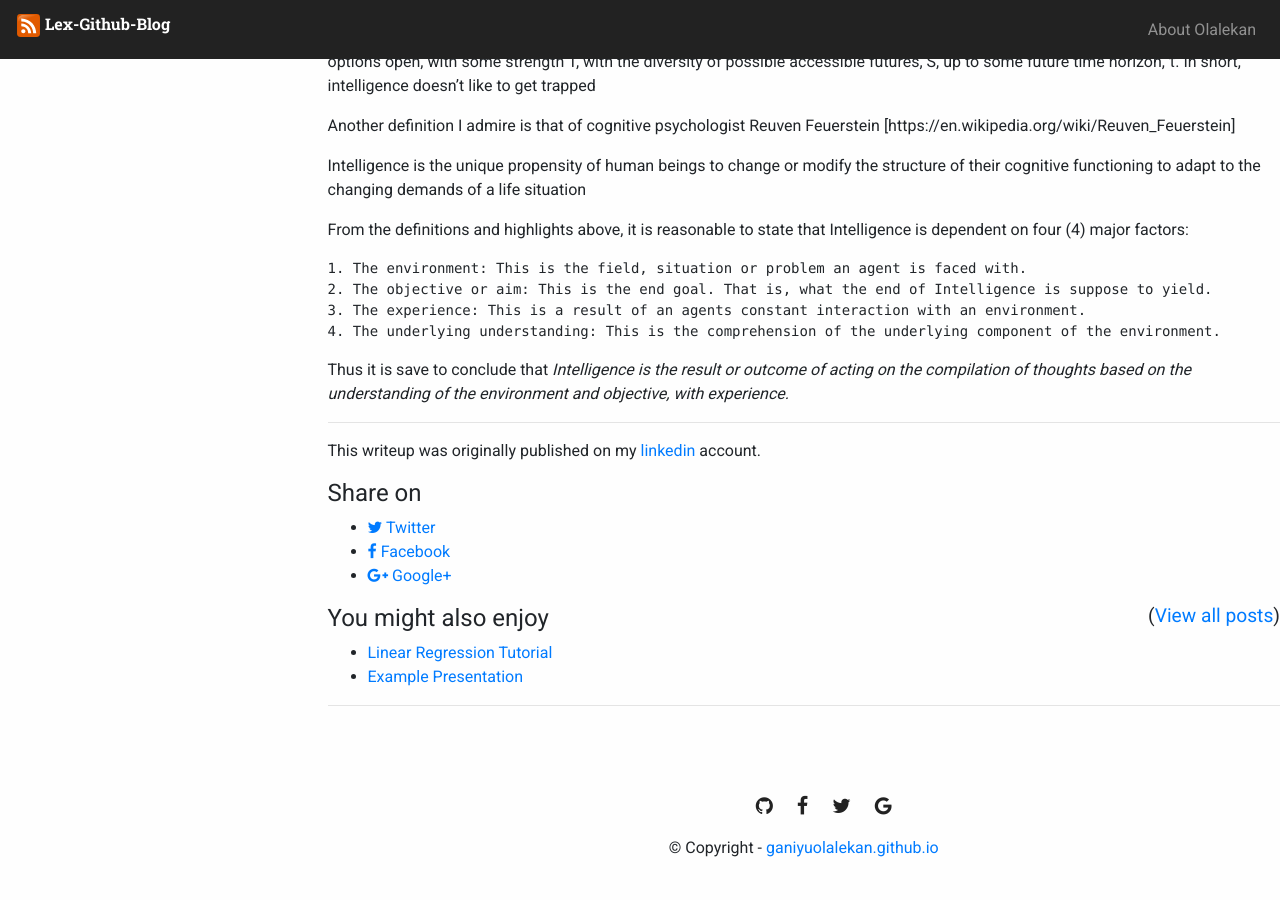
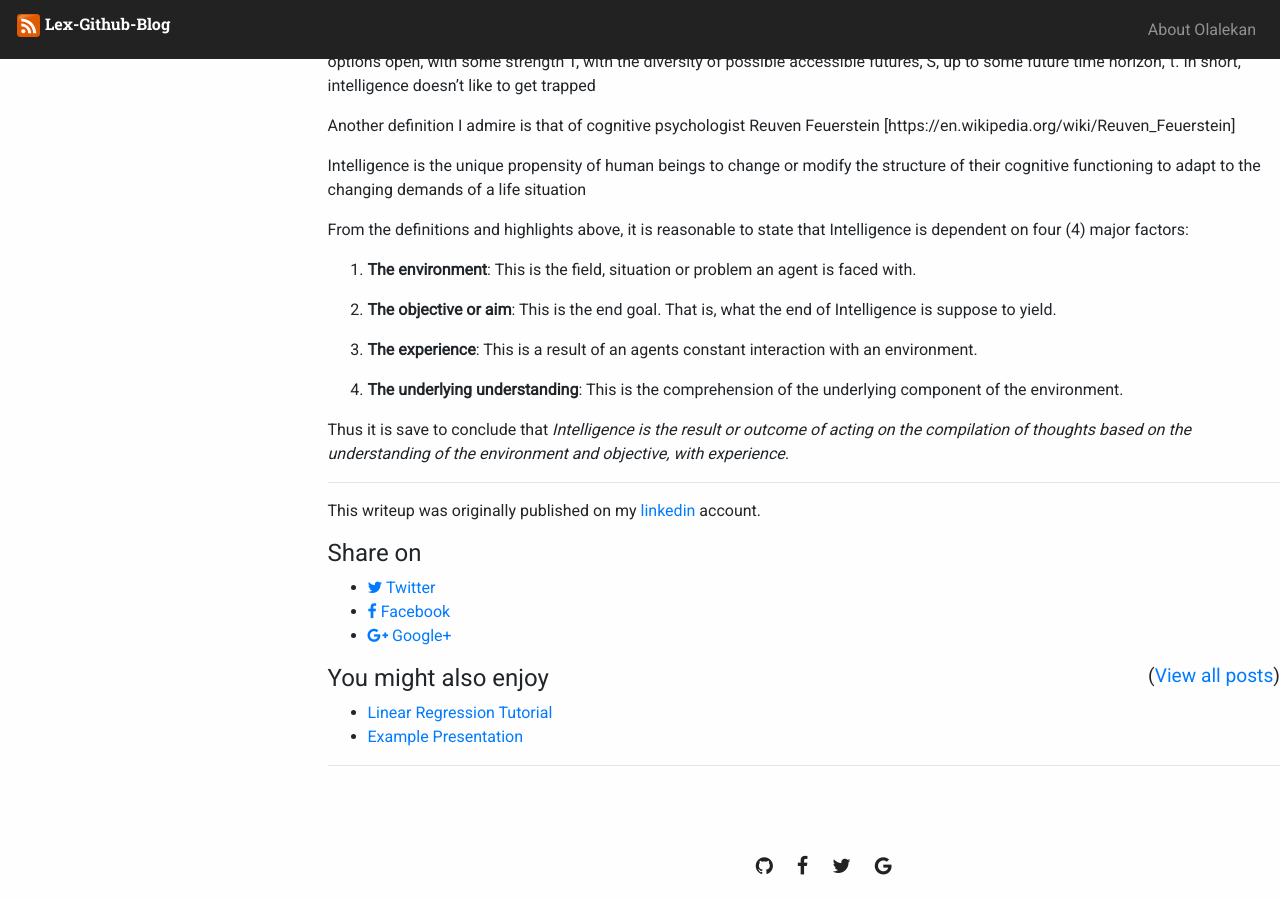
Before and after one commit to ganiyuolalekan/ganiyuolalekan.github.io, a Jekyll site: the page built from _posts/2020-08-31-whai-is-intelligence?.md, in a window 1280 px wide and 900 px high, scrolled down 964 px. Built offline with Jekyll 4.4.1, drawn with Linux system fonts in a browser that asks for light colours; nearby versions of some CDN libraries; comment, search, counter and statistics services are not loaded; before the commit the page ends 1840 px from its top, so only the background shows below that.

Commit message:
fixed md

```diff
--- a/_posts/2020-08-31-whai-is-intelligence?.md
+++ b/_posts/2020-08-31-whai-is-intelligence?.md
@@ -8,7 +8,7 @@
 category: blog
 ---
 
-<img src="{{ site.github.url }}/images/intelligence.jpg" alt="www.bdteck.com" width="80%" height="300vh" />
+<img src="{{ site.github.url }}/images/intelligence.jpg" alt="www.bdteck.com" width="100%" height="300vh" />
 
 **What is Intelligence really?**
 
@@ -24,20 +24,34 @@
 
 There are actually many definitions of Intelligence. My favourite definition is that of the American researcher [Alexander D. Wissner-Gross](https://en.wikipedia.org/wiki/Alexander_Wissner-Gross)
 
+
 > F = T ∇ S
 >
-> Intelligence is a force, F, that acts so as to maximize future freedom of action. It acts to maximize future freedom of action, or keep options open, with some strength T, with the diversity of possible accessible futures, S, up to some future time horizon, τ. In short, intelligence doesn't like to get trapped
+> Intelligence is a force, F, that acts
+> so as to maximize future freedom of action.
+> It acts to maximize future freedom of action,
+> or keep options open, with some strength T,
+> with the diversity of possible accessible futures,
+> S, up to some future time horizon, τ. In short,
+> intelligence doesn't like to get trapped
 
 Another definition I admire is that of cognitive psychologist Reuven Feuerstein [https://en.wikipedia.org/wiki/Reuven_Feuerstein]
 
-> Intelligence is the unique propensity of human beings to change or modify the structure of their cognitive functioning to adapt to the changing demands of a life situation
+
+> Intelligence is the unique propensity
+> of human beings to change or modify
+> the structure of their cognitive functioning
+> to adapt to the changing demands of a life situation
 
 From the definitions and highlights above, it is reasonable to state that Intelligence is dependent on four (4) major factors:
 
-    1. The environment: This is the field, situation or problem an agent is faced with.
-    2. The objective or aim: This is the end goal. That is, what the end of Intelligence is suppose to yield.
-    3. The experience: This is a result of an agents constant interaction with an environment.
-    4. The underlying understanding: This is the comprehension of the underlying component of the environment.
+1. **The environment**: This is the field, situation or problem an agent is faced with.
+
+2. **The objective or aim**: This is the end goal. That is, what the end of Intelligence is suppose to yield.
+
+3. **The experience**: This is a result of an agents constant interaction with an environment.
+
+4. **The underlying understanding**: This is the comprehension of the underlying component of the environment.
 
 Thus it is save to conclude that _Intelligence is the result or outcome of acting on the compilation of thoughts based on the understanding of the environment and objective, with experience._
 
```
